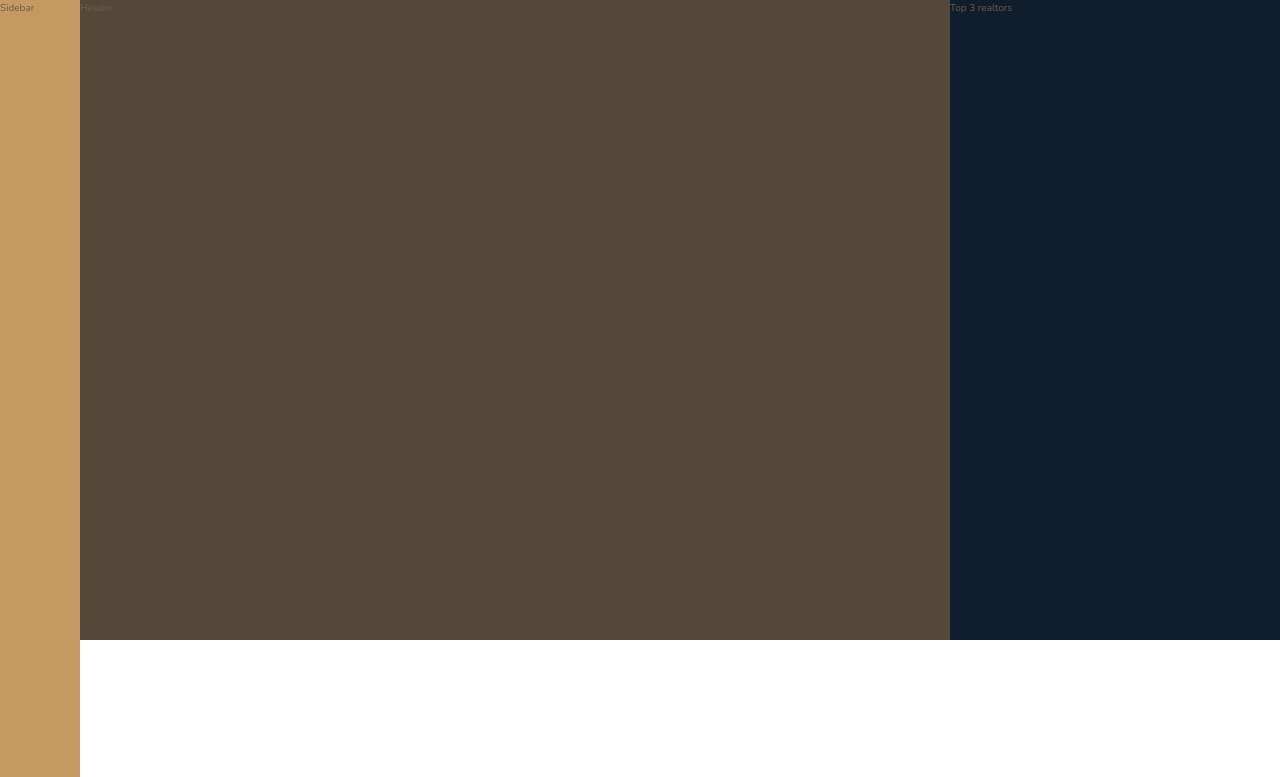
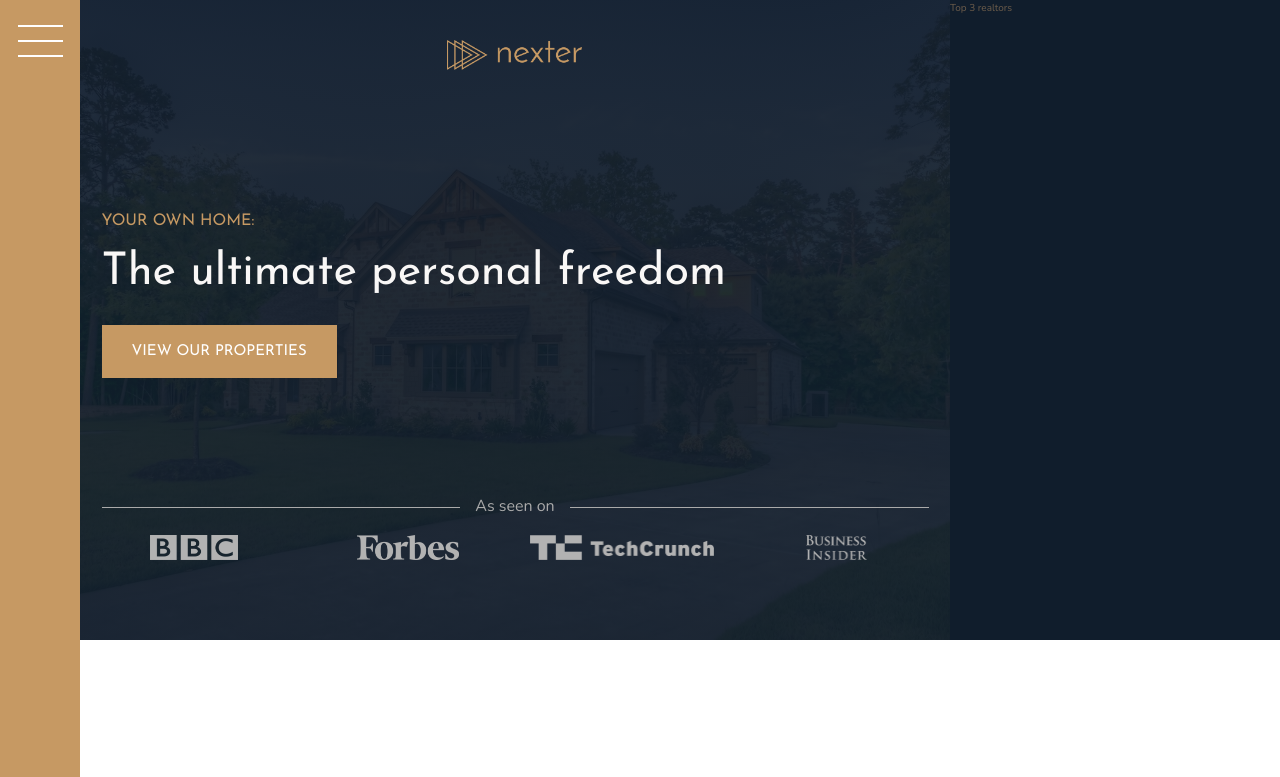
Before and after one commit to koshmar1319/Nexter, a website: page index.html in a window 1280 px wide. Shown: the top 777 px of the page. Drawn offline with nearby package versions, Linux system fonts and the light colour scheme; files that its build step writes are made by us from their sources.

Commit message:
added sidebar and header

```diff
--- a/index.html
+++ b/index.html
@@ -15,11 +15,21 @@
 
 <body class="container">
 	<div class="sidebar">
-		Sidebar
+		<button class="nav-btn"></button>
 	</div>
 
 	<header class="header">
-		Header
+		<img src="img/logo.png" alt="Nexter logo" class="header__logo">
+		<h3 class="heading-3">Your own home:</h3>
+		<h1 class="heading-1">The ultimate personal freedom</h1>
+		<button class="btn header__btn">View our properties</button>
+		<div class="header__seenon-text">As seen on</div>
+		<div class="header__seenon-logos">
+			<img src="img/logo-bbc.png" alt="Seen on logo 1">
+			<img src="img/logo-forbes.png" alt="Seen on logo 2">
+			<img src="img/logo-techcrunch.png" alt="Seen on logo 3">
+			<img src="img/logo-bi.png" alt="Seen on logo 4">
+		</div>
 	</header>
 
 	<div class="realtors">
--- a/sass/_header.scss
+++ b/sass/_header.scss
@@ -1,4 +1,55 @@
 .header{
   background-color: $color-grey-dark-1;
   grid-column: full-start / col-end 6;
+  background-image: linear-gradient(rgba($color-secondary, .93), rgba($color-secondary, .93)), url(../img/hero.jpeg);
+  background-size: cover;
+  background-position: center;
+  padding: 8rem;
+  padding-top: 4rem;
+
+  display: grid;
+  grid-template-rows: 1fr min-content 6rem 1fr;
+  grid-template-columns: max-content;
+  grid-row-gap: 1.5rem;
+  justify-content: center;
+
+  &__logo{
+    height: 3rem;
+    justify-self: center;
+  }
+
+  &__btn{
+    align-self: start;
+    justify-self: start;
+  }
+
+  &__seenon-text{
+    display: grid;
+    grid-template-columns: 1fr max-content 1fr;
+    grid-column-gap: 1.5rem;
+    align-items: center;
+
+    font-size: 1.6rem;
+    color: $color-grey-light-2;
+
+    &::before,
+    &::after{
+      content: "";
+      height: 1px;
+      display: block;
+      background-color: currentColor;
+    }
+  }
+
+  &__seenon-logos{
+    display: grid;
+    grid-template-columns: repeat(4, 1fr);
+    grid-column-gap: 3rem;
+    justify-items: center;
+
+    img{
+      height: 2.5rem;
+      filter: brightness(70%);
+    }
+  }
 }
--- a/sass/_sidebar.scss
+++ b/sass/_sidebar.scss
@@ -2,4 +2,34 @@
   background-color: $color-primary;
   grid-column: sidebar-start / sidebar-end;
   grid-row: 1 / -1;
+
+  display: flex;
+  justify-content: center;
 }
+
+.nav-btn{
+  border: none;
+  border-radius: 0;
+
+  background-color: #fff;
+  height: 2px;
+  width: 4.5rem;
+  margin-top: 4rem;
+
+  &::before,
+  &::after{
+    background-color: #fff;
+    height: 2px;
+    width: 4.5rem;
+    content: "";
+    display: block;
+  }
+
+  &::before{
+    transform: translateY(-1.5rem);
+  }
+
+  &::after{
+    transform: translateY(1.3rem);
+  }
+}
--- a/sass/_typography.scss
+++ b/sass/_typography.scss
@@ -5,6 +5,10 @@
 
 .heading-1{
   @extend %heading;
+  font-size: 4.5rem;
+  color: $color-grey-light-1;
+  line-height: 1;
+  margin: 0;
 }
 
 .heading-2{
```
